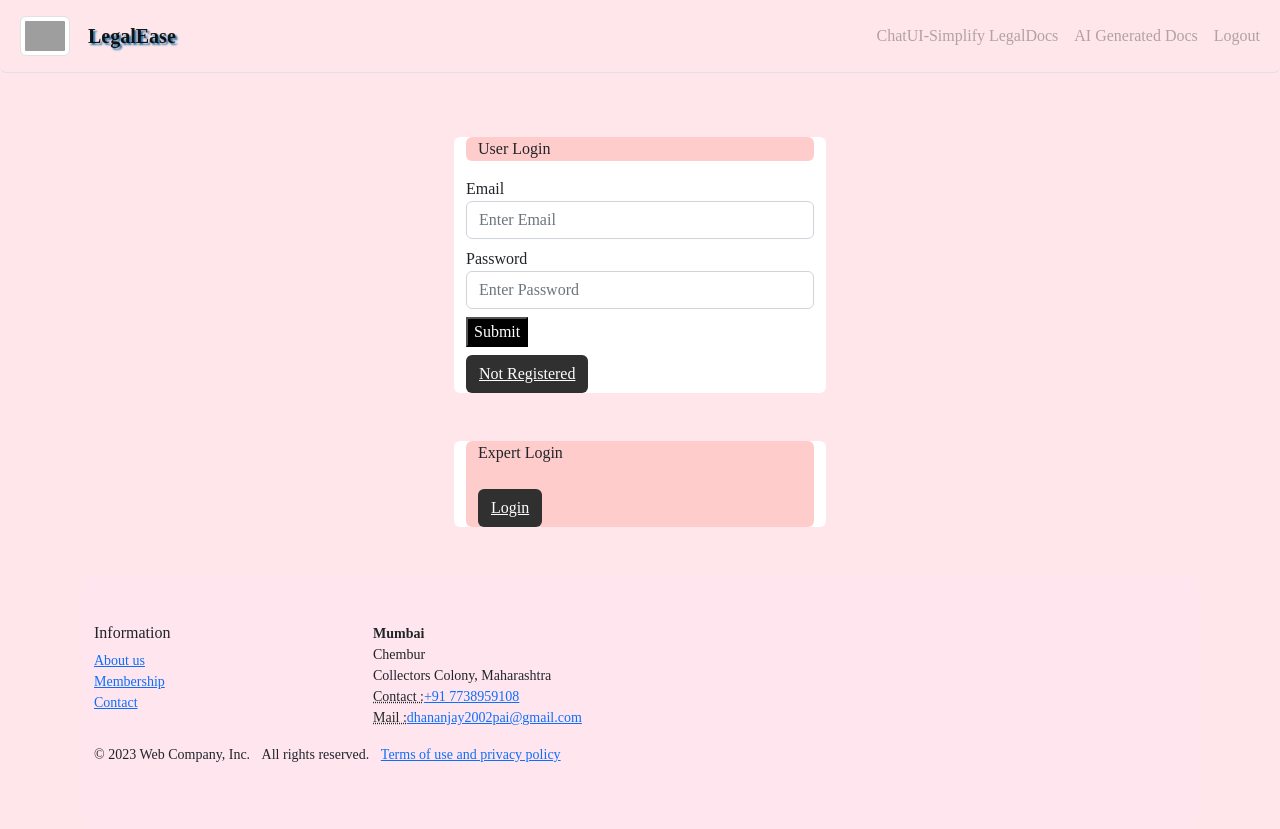
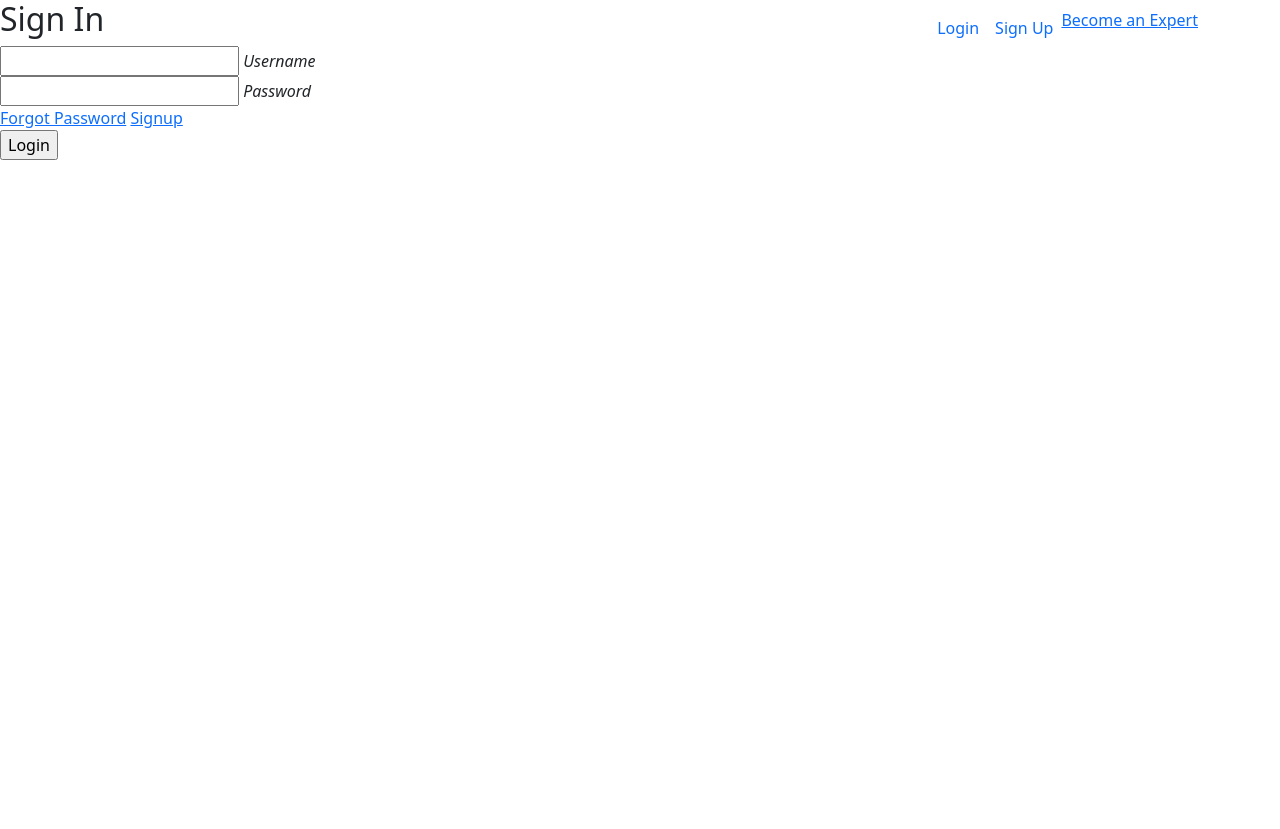
Before and after one commit to dhananjaypai08/LegalEase, a Django app: page / in a window 1280 px wide. After the commit the page ends 160 px from the top, so only its background shows below. Run offline with Django 4.2, Linux system fonts and the light colour scheme; parts of the project's set-up code (start-up, migrations or seed data) failed here and were passed over; some libraries are stand-ins or nearby versions; grey boxes are pictures that could not be loaded.

Commit message:
Add files via upload

```diff
--- a/legalease/templates/login.html
+++ b/legalease/templates/login.html
@@ -1,88 +1,93 @@
-{% extends 'partials/base.html' %}
-{% block content %}
-{% load static %}
-<br>
-<br>
-<div class="container col-md-4 rounded align-items-center" style="background-color: #FFFFFF; font-family: Roobert,serif;">
-  <div class="container rounded" style="background-color: #FFCCCC;">
-    <div class="col-lg align-items-center">
-      <p>User Login</p>
-    </div>
-  </div>
-  {% if status == 0 %}
-  <div class="alert alert-danger" role="alert">
-    <strong>Something</strong>
-    went wrong
-  </div>
-  {% endif %}
-  {% if status == -1 %}
-  <div class="alert alert-danger" role="alert">
-    <strong>Wrong</strong>
-    Credentials
-  </div>
-  {% endif %}
-  <form action='/' method='POST'>
-    {% csrf_token %}
-    <div class="form-group">
-      <label for="userEmail">Email</label>
-      <input type="email" name="email" class="form-control" id="userEmail" placeholder="Enter Email" style="background-color: #FFFFFF;" required>
-    </div>
+<!DOCTYPE html>
+<html lang="en">
+<head>
+    <meta charset="UTF-8">
+    <meta http-equiv="X-UA-Compatible" content="IE=edge">
+    <meta name="viewport" content="width=device-width, initial-scale=1.0">
+    <title>Login</title>
 
-    <div class="form-group mt-2">
-      <label for="userPassword">Password</label>
-      <input type="password" name="password" class="form-control" id="userPassword" placeholder="Enter Password" style="background-color: #FFFFFF;" required>
-    </div>
-    <button type="submit" class="btn-outline mt-2 text-white" style="background-color: #000000;">Submit</button> &nbsp;
-  </form>
-  <a type="button" class="btn btn-link mt-2 text-white" style="background-color: #303030;" href="/register">Not Registered</a>
-</div><br>
+    <link href="https://cdn.jsdelivr.net/npm/bootstrap@5.1.3/dist/css/bootstrap.min.css" rel="stylesheet">
+    <link rel="stylesheet" href="https://cdnjs.cloudflare.com/ajax/libs/font-awesome/5.15.4/css/all.min.css" integrity="sha512-1ycn6IcaQQ40/MKBW2W4Rhis/DbILU74C1vSrLJxCq57o941Ym01SwNsOMqvEBFlcgUa6xLiPY/NS5R+E6ztJQ==" crossorigin="anonymous" referrerpolicy="no-referrer" />
+    <link rel="stylesheet" href="css/style.css">
+    <link rel="stylesheet" href="css/l-style.css">
+    <link rel="stylesheet" href="css/responsive-style.css">
+</head>
+<body data-bs-spy="scroll" data-bs-target=".navbar" data-bs-offset="75">
 
-<!-- Expert Login Section -->
-<div class="container col-md-4 rounded align-items-center mt-4" style="background-color: #FFFFFF; font-family: Roobert,serif;">
-  <div class="container rounded" style="background-color: #FFCCCC;">
-    <div class="col-lg align-items-center">
-      <p>Expert Login</p>
-      <a type="button" class="btn btn-link mt-2 text-white" style="background-color: #303030;" href="/expertlogin">Login</a>
-    </div>
-  </div>
-  <!-- Add conditions and forms for expert login, similar to the user login section -->
-</div>
+    <header class="header_wrapper">
+        <nav class="navbar navbar-expand-lg fixed-top">
+            <div class="container">
 
-<footer class="small rounded mt-5" style="background-color: #FFE6EE; font-family: Roobert,serif;">
-  <div class="container py-3 py-sm-5">
-    <div class="row">
+              <button class="navbar-toggler" type="button" data-bs-toggle="collapse" data-bs-target="#navbarNav" aria-controls="navbarNav" aria-expanded="false" aria-label="Toggle navigation">
+                <i class="fas fa-stream navbar-toggler-icon"></i>
+              </button>
+              <div class="collapse navbar-collapse justify-content-end" id="navbarNav">
+                <ul class="navbar-nav menu-navbar-nav">
+                  <li class="nav-item">
+                    <a class="nav-link active" aria-current="page" href="#sih/login.html">Login</a>
+                  </li>
+                  <li class="nav-item">
+                    <a class="nav-link" href="#SignUp">Sign Up</a>
+                  </li>
 
-      <div class="col-12 col-sm-6 col-md-3">
-        <h6>Information</h6>
-        <ul class="list-unstyled">
-          <li><a href="#">About us</a></li>
-          <li><a href="#">Membership</a></li>
-          <li><a href="https://www.linkedin.com/in/dhananjay-pai/">Contact</a></li>
-        </ul>
+                  <li class="nav-item mt-3 mt-lg-0">
+                    <a class="main-btn" href="sih/expert.html">Become an Expert</a>
+                  </li>
+                </ul>
+              </div>
+            </div>
+          </nav>
+    </header>
+
+    <section id="Home" class="banner_wrapper">
+
+      <div class="signin">
+
+        <div class="content">
+
+         <h2>Sign In</h2>
+
+         <div class="form">
+
+          <div class="inputBox">
+
+           <input type="text" required> <i>Username</i>
+
+          </div>
+
+          <div class="inputBox">
+
+           <input type="password" required> <i>Password</i>
+
+          </div>
+
+          <div class="links"> <a href="#">Forgot Password</a> <a href="#">Signup</a>
+
+          </div>
+
+          <div class="inputBox">
+
+           <input type="submit" value="Login">
+
+          </div>
+
+         </div>
+
+        </div>
+
+       </div>
+    </section>
+
+
+
+
+          </div>
+        </div>
       </div>
-      <div class="col-12 col-sm-6 col-md-3">
-        <address>
-          <strong>Mumbai</strong><br />
-          Chembur<br />
-          Collectors Colony, Maharashtra<br />
-          <abbr title="Telephone">Contact :</abbr
-          ><a href="tel:+917738959108">+91 7738959108</a><br />
-          <abbr title="Mail">Mail :</abbr
-          ><a href="mailto:dhananjay2002pai@gmail.com">dhananjay2002pai@gmail.com</a>
-        </address>
-      </div>
-    </div>
-    <div class="row">
-      <div class="col-12 col-sm-6 col-md-9">
-        <ul class="list-inline">
-          <li class="list-inline-item">&copy; 2023 Web Company, Inc.</li>
-          <li class="list-inline-item">All rights reserved.</li>
-          <li class="list-inline-item">
-            <a href="#">Terms of use and privacy policy</a>
-          </li>
-        </ul>
-      </div>
-    </div>
-  </div>
-</footer>
-{% endblock %}
+    </section>
+
+
+
+
+</body>
+</html>
```
Also changed, not shown: legalease/templates/index.html (added, +162 -0 lines).
